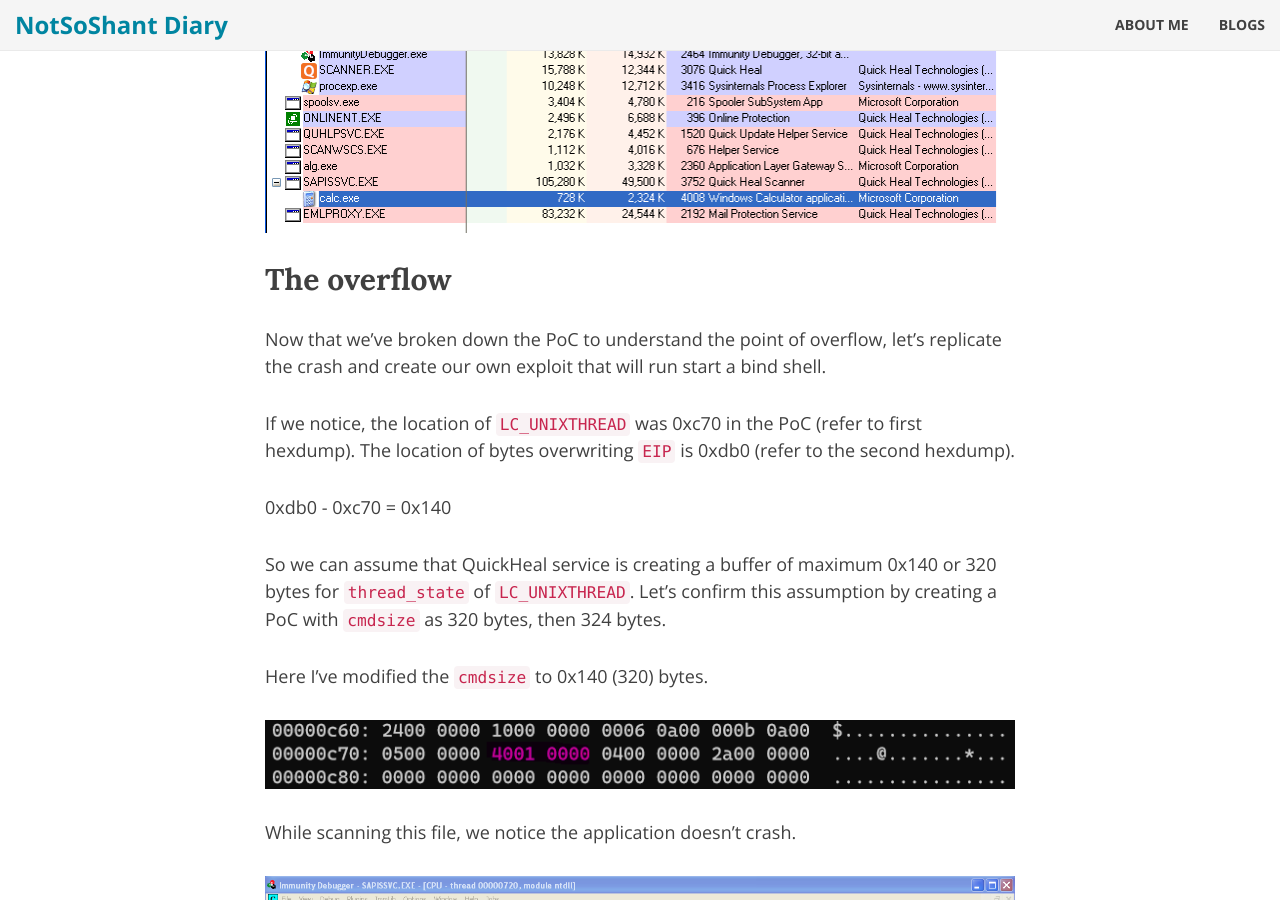
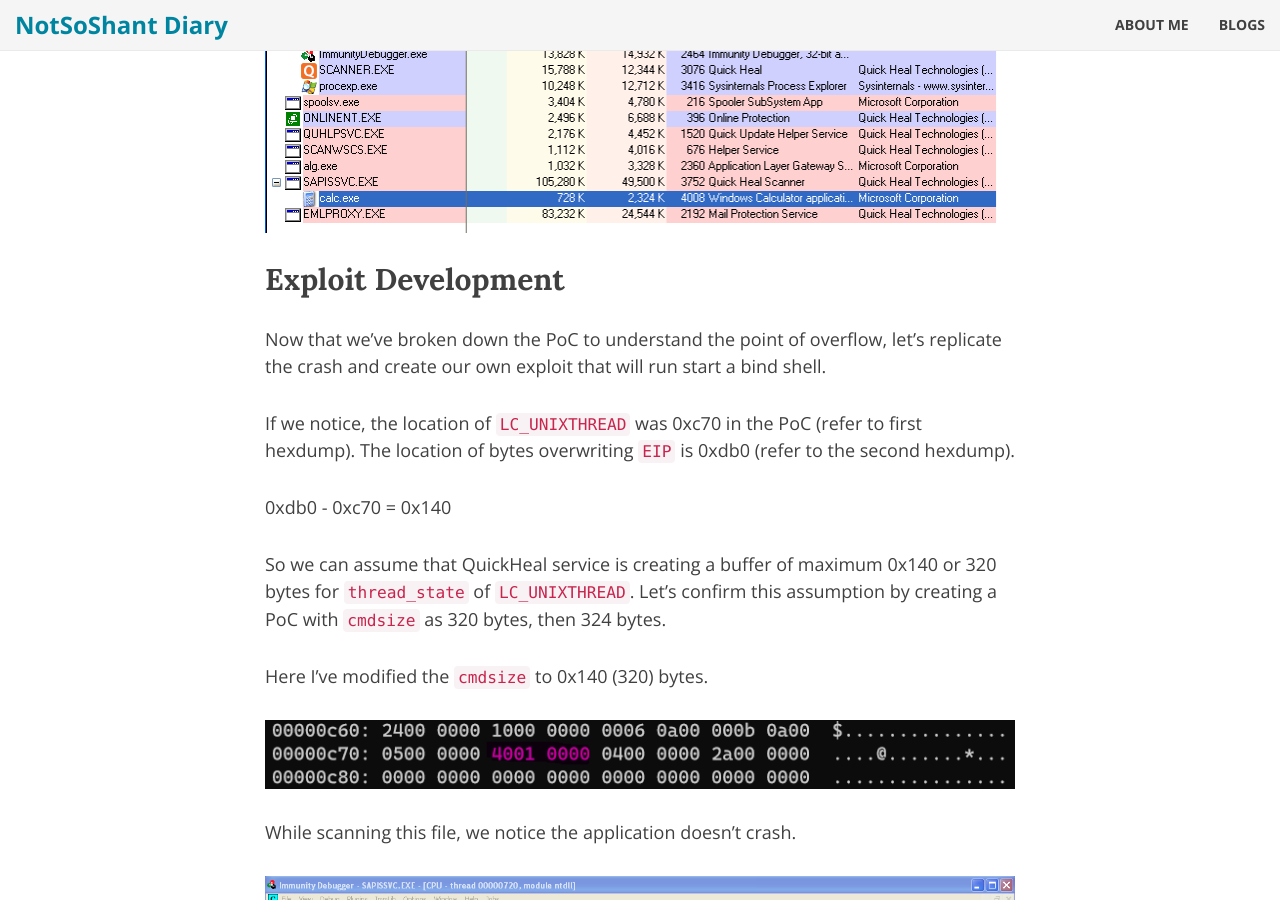
Before and after one commit to notsoshant/notsoshant.github.io, a Jekyll site: the page built from _posts/2020-05-04-analysis-of-CVE-2017-5005-quickheal-buffer-overflow.md, in a window 1280 px wide and 900 px high, scrolled down 8731 px. Built offline with Jekyll 4.4.1, drawn with Linux system fonts in a browser that asks for light colours; nearby versions of some CDN libraries.

Commit message:
Minor heading change

```diff
--- a/_posts/2020-05-04-analysis-of-CVE-2017-5005-quickheal-buffer-overflow.md
+++ b/_posts/2020-05-04-analysis-of-CVE-2017-5005-quickheal-buffer-overflow.md
@@ -172,7 +172,7 @@
 
 <p align="center"><img src='/img/blog/2020/quickheal/7.png' /></p>
 
-## The overflow
+## Exploit Development
 
 Now that we've broken down the PoC to understand the point of overflow, let's replicate the crash and create our own exploit that will run start a bind shell.
 
```
